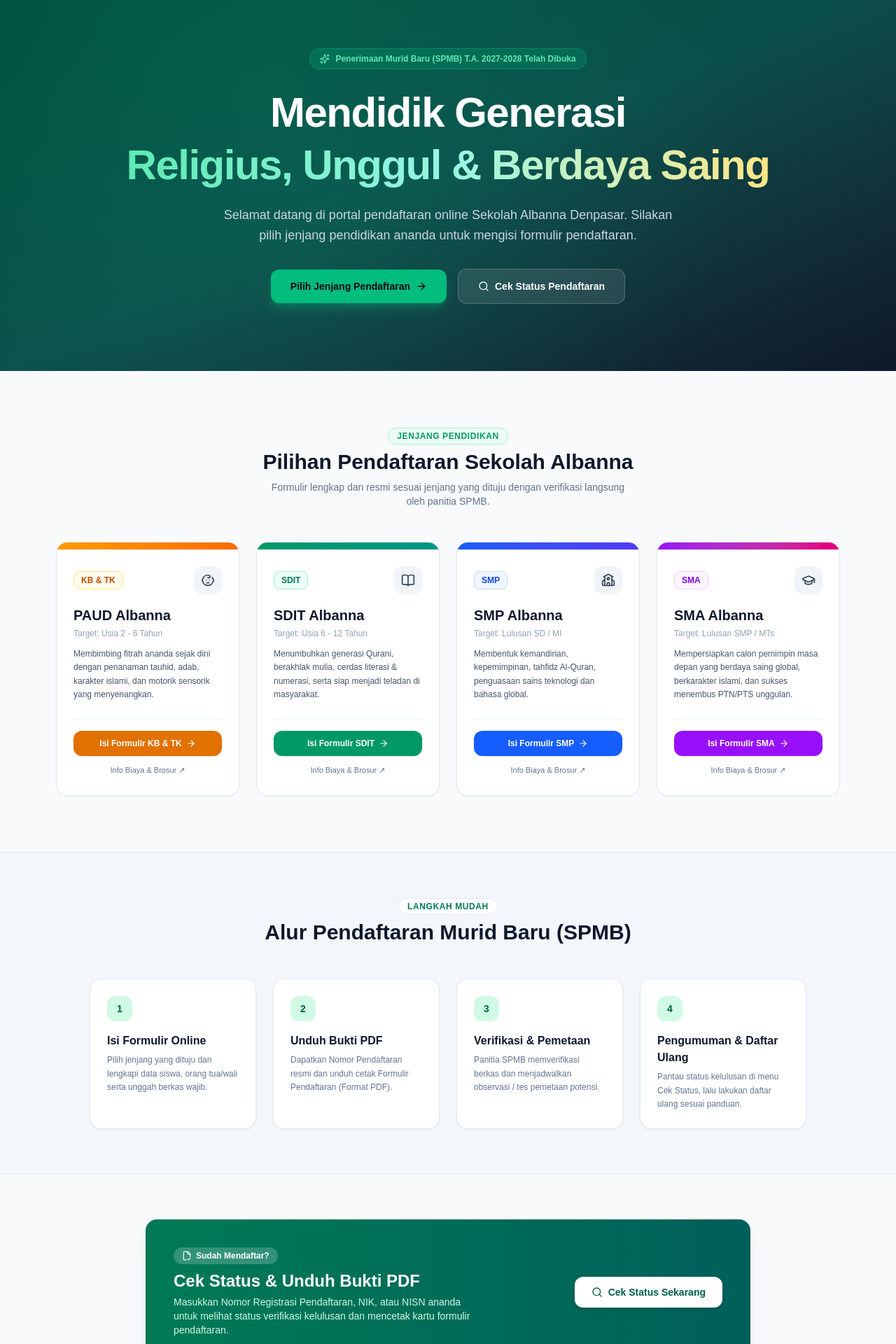
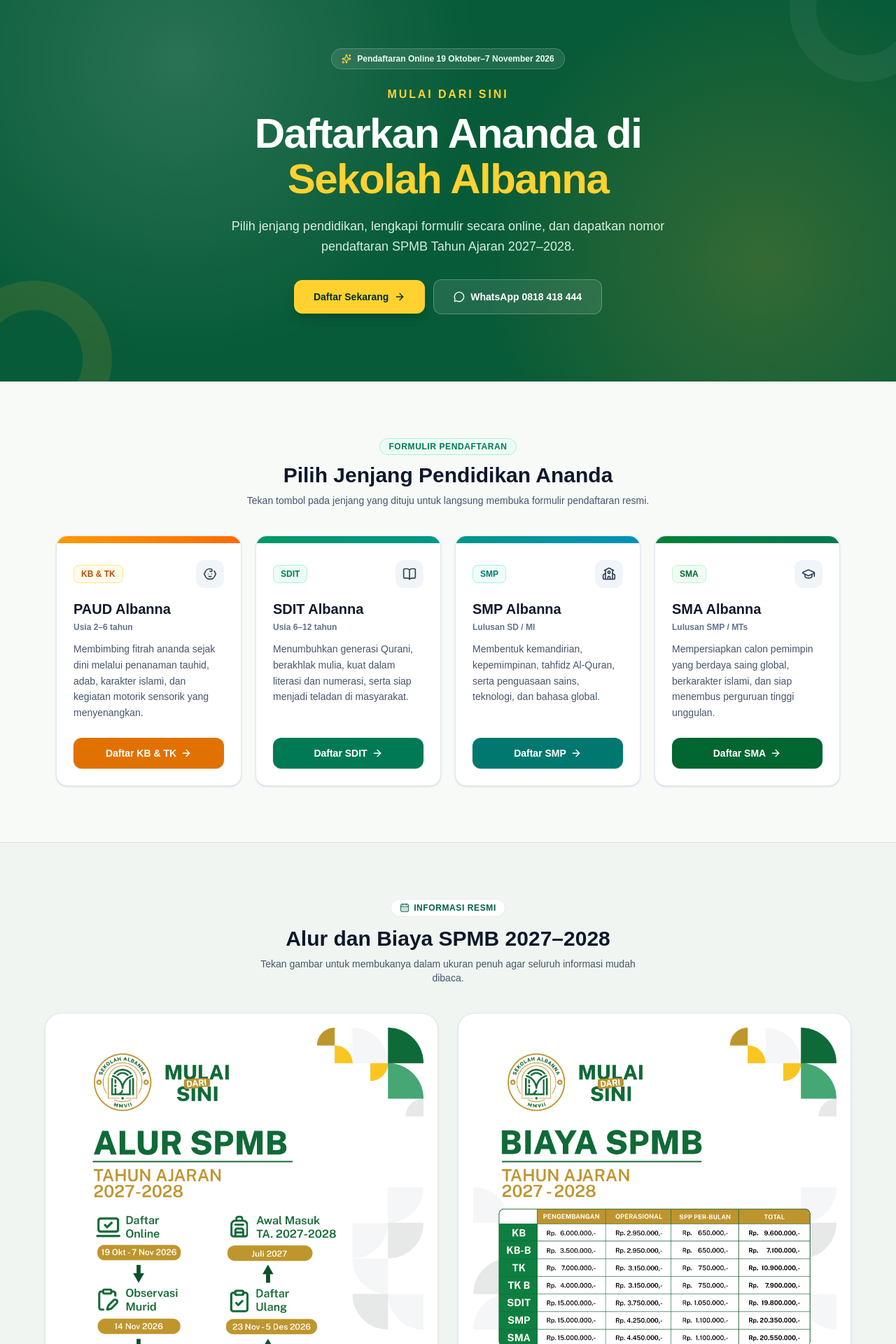
Before and after one commit to brofatkur/spmb-albanna, a Next.js app: page / in a window 1280 px wide. Shown: the part 100-2020 px from the top of the page at 70% size. Built offline with nearby package versions, Linux system fonts and the light colour scheme.

Commit message:
Update SPMB landing page and registration CTAs

```diff
--- a/src/app/page.tsx
+++ b/src/app/page.tsx
@@ -1,20 +1,20 @@
 import React from 'react';
+import Image from 'next/image';
 import Link from 'next/link';
 import Navbar from '@/components/Navbar';
 import Footer from '@/components/Footer';
 import {
-  GraduationCap,
+  ArrowRight,
   Baby,
   BookOpen,
+  CalendarDays,
+  ExternalLink,
+  FileCheck2,
+  GraduationCap,
+  MessageCircle,
   School,
-  ArrowRight,
-  CheckCircle,
-  FileCheck2,
   Search,
-  FileText,
-  Calendar,
   Sparkles,
-  PhoneCall
 } from 'lucide-react';
 
 export const metadata = {
@@ -22,256 +22,155 @@ export const metadata = {
   description: 'Portal Resmi Sistem Penerimaan Murid Baru (SPMB) PAUD, SDIT, SMP, SMA Sekolah Albanna Denpasar.',
 };
 
-export default function HomePage() {
+const whatsappUrl =
+  'https://wa.me/62818418444?text=Assalamu%27alaikum%2C%20saya%20ingin%20bertanya%20tentang%20SPMB%20Sekolah%20Albanna%202027-2028.';
+
 const jenjangList = [
   {
-      id: 'paud',
-      slug: '/spmb-paud',
-      badge: 'KB & TK',
-      name: 'PAUD Albanna',
-      desc: 'Membimbing fitrah ananda sejak dini dengan penanaman tauhid, adab, karakter islami, dan motorik sensorik yang menyenangkan.',
-      color: 'from-amber-500 to-orange-500',
-      bgColor: 'bg-amber-50 text-amber-700 border-amber-200',
-      btnColor: 'bg-amber-600 hover:bg-amber-700 text-white',
-      icon: Baby,
-      usia: 'Usia 2 - 6 Tahun',
-      brochure: 'https://albanna.sch.id/spmb-paud/',
+    id: 'paud', slug: '/spmb-paud', badge: 'KB & TK', name: 'PAUD Albanna',
+    desc: 'Membimbing fitrah ananda sejak dini melalui penanaman tauhid, adab, karakter islami, dan kegiatan motorik sensorik yang menyenangkan.',
+    color: 'from-amber-500 to-orange-500', bgColor: 'bg-amber-50 text-amber-700 border-amber-200',
+    btnColor: 'bg-amber-600 hover:bg-amber-700 focus-visible:ring-amber-500', icon: Baby, usia: 'Usia 2–6 tahun',
   },
   {
-      id: 'sd',
-      slug: '/spmb-sdit',
-      badge: 'SDIT',
-      name: 'SDIT Albanna',
-      desc: 'Menumbuhkan generasi Qurani, berakhlak mulia, cerdas literasi & numerasi, serta siap menjadi teladan di masyarakat.',
-      color: 'from-emerald-600 to-teal-600',
-      bgColor: 'bg-emerald-50 text-emerald-700 border-emerald-200',
-      btnColor: 'bg-emerald-600 hover:bg-emerald-700 text-white',
-      icon: BookOpen,
-      usia: 'Usia 6 - 12 Tahun',
-      brochure: 'https://albanna.sch.id/spmb-sdit/',
+    id: 'sd', slug: '/spmb-sdit', badge: 'SDIT', name: 'SDIT Albanna',
+    desc: 'Menumbuhkan generasi Qurani, berakhlak mulia, kuat dalam literasi dan numerasi, serta siap menjadi teladan di masyarakat.',
+    color: 'from-emerald-600 to-teal-600', bgColor: 'bg-emerald-50 text-emerald-700 border-emerald-200',
+    btnColor: 'bg-emerald-700 hover:bg-emerald-800 focus-visible:ring-emerald-500', icon: BookOpen, usia: 'Usia 6–12 tahun',
   },
   {
-      id: 'smp',
-      slug: '/spmb-smp',
-      badge: 'SMP',
-      name: 'SMP Albanna',
-      desc: 'Membentuk kemandirian, kepemimpinan, tahfidz Al-Quran, penguasaan sains teknologi dan bahasa global.',
-      color: 'from-blue-600 to-indigo-600',
-      bgColor: 'bg-blue-50 text-blue-700 border-blue-200',
-      btnColor: 'bg-blue-600 hover:bg-blue-700 text-white',
-      icon: School,
-      usia: 'Lulusan SD / MI',
-      brochure: 'https://albanna.sch.id/spmb-smp/',
+    id: 'smp', slug: '/spmb-smp', badge: 'SMP', name: 'SMP Albanna',
+    desc: 'Membentuk kemandirian, kepemimpinan, tahfidz Al-Quran, serta penguasaan sains, teknologi, dan bahasa global.',
+    color: 'from-teal-600 to-cyan-600', bgColor: 'bg-teal-50 text-teal-700 border-teal-200',
+    btnColor: 'bg-teal-700 hover:bg-teal-800 focus-visible:ring-teal-500', icon: School, usia: 'Lulusan SD / MI',
   },
   {
-      id: 'sma',
-      slug: '/spmb-sma',
-      badge: 'SMA',
-      name: 'SMA Albanna',
-      desc: 'Mempersiapkan calon pemimpin masa depan yang berdaya saing global, berkarakter islami, dan sukses menembus PTN/PTS unggulan.',
-      color: 'from-purple-600 to-pink-600',
-      bgColor: 'bg-purple-50 text-purple-700 border-purple-200',
-      btnColor: 'bg-purple-600 hover:bg-purple-700 text-white',
-      icon: GraduationCap,
-      usia: 'Lulusan SMP / MTs',
-      brochure: 'https://albanna.sch.id/spmb-sma/',
+    id: 'sma', slug: '/spmb-sma', badge: 'SMA', name: 'SMA Albanna',
+    desc: 'Mempersiapkan calon pemimpin yang berdaya saing global, berkarakter islami, dan siap menembus perguruan tinggi unggulan.',
+    color: 'from-green-700 to-emerald-700', bgColor: 'bg-green-50 text-green-800 border-green-200',
+    btnColor: 'bg-green-800 hover:bg-green-900 focus-visible:ring-green-500', icon: GraduationCap, usia: 'Lulusan SMP / MTs',
   },
 ];
 
-  const stepsFlow = [
-    {
-      num: '1',
-      title: 'Isi Formulir Online',
-      desc: 'Pilih jenjang yang dituju dan lengkapi data siswa, orang tua/wali serta unggah berkas wajib.',
-    },
-    {
-      num: '2',
-      title: 'Unduh Bukti PDF',
-      desc: 'Dapatkan Nomor Pendaftaran resmi dan unduh cetak Formulir Pendaftaran (Format PDF).',
-    },
-    {
-      num: '3',
-      title: 'Verifikasi & Pemetaan',
-      desc: 'Panitia SPMB memverifikasi berkas dan menjadwalkan observasi / tes pemetaan potensi.',
-    },
-    {
-      num: '4',
-      title: 'Pengumuman & Daftar Ulang',
-      desc: 'Pantau status kelulusan di menu Cek Status, lalu lakukan daftar ulang sesuai panduan.',
-    },
-  ];
-
+export default function HomePage() {
   return (
-    <div className="min-h-screen bg-slate-50 flex flex-col justify-between">
+    <div className="min-h-screen bg-[#f8faf8] flex flex-col justify-between pb-20 md:pb-0">
       <Navbar />
-
       <main>
-        {/* HERO SECTION */}
-        <section className="relative overflow-hidden bg-gradient-to-br from-emerald-900 via-teal-900 to-slate-900 text-white py-16 md:py-24 px-4">
-          <div className="absolute inset-0 bg-[radial-gradient(circle_at_30%_30%,rgba(16,185,129,0.15),transparent_70%)] pointer-events-none" />
-
+        <section className="relative overflow-hidden bg-[#075b38] text-white px-4 py-16 md:py-24">
+          <div className="absolute inset-0 bg-[radial-gradient(circle_at_20%_20%,rgba(255,255,255,0.14),transparent_38%),radial-gradient(circle_at_85%_70%,rgba(202,155,38,0.23),transparent_35%)] pointer-events-none" />
+          <div className="absolute -right-14 -top-16 h-52 w-52 rounded-full border-[38px] border-white/5" />
+          <div className="absolute -bottom-20 -left-16 h-56 w-56 rounded-full border-[42px] border-[#d0a32c]/15" />
           <div className="max-w-5xl mx-auto text-center relative z-10">
-            <div className="inline-flex items-center gap-2 px-3.5 py-1.5 rounded-full bg-emerald-500/20 border border-emerald-400/30 text-emerald-300 text-xs font-semibold mb-6">
-              <Sparkles className="w-3.5 h-3.5" />
-              <span>Penerimaan Murid Baru (SPMB) T.A. 2027-2028 Telah Dibuka</span>
+            <div className="inline-flex items-center gap-2 px-3.5 py-1.5 rounded-full bg-white/10 border border-white/20 text-emerald-50 text-xs font-semibold mb-6">
+              <Sparkles className="w-3.5 h-3.5 text-amber-300" />
+              <span>Pendaftaran Online 19 Oktober–7 November 2026</span>
             </div>
-
-            <h1 className="text-3xl md:text-5xl lg:text-6xl font-black tracking-tight leading-tight">
-              Mendidik Generasi <br />
-              <span className="text-transparent bg-clip-text bg-gradient-to-r from-emerald-300 via-teal-200 to-amber-200">
-                Religius, Unggul & Berdaya Saing
-              </span>
+            <p className="text-amber-300 text-sm md:text-base font-extrabold tracking-[0.18em] uppercase mb-3">Mulai dari sini</p>
+            <h1 className="text-3xl md:text-5xl lg:text-6xl font-black tracking-tight leading-[1.08] max-w-4xl mx-auto">
+              Daftarkan Ananda di<br /><span className="text-amber-300">Sekolah Albanna</span>
             </h1>
-
-            <p className="mt-5 text-slate-300 text-base md:text-lg max-w-2xl mx-auto leading-relaxed">
-              Selamat datang di portal pendaftaran online Sekolah Albanna Denpasar. Silakan pilih jenjang pendidikan ananda untuk mengisi formulir pendaftaran.
+            <p className="mt-5 text-emerald-50/90 text-base md:text-lg max-w-2xl mx-auto leading-relaxed">
+              Pilih jenjang pendidikan, lengkapi formulir secara online, dan dapatkan nomor pendaftaran SPMB Tahun Ajaran 2027–2028.
             </p>
-
-            {/* Quick Actions */}
-            <div className="mt-8 flex flex-wrap items-center justify-center gap-4">
-              <a
-                href="#jenjang-section"
-                className="px-7 py-3.5 rounded-xl bg-emerald-500 hover:bg-emerald-400 text-slate-950 font-bold text-sm shadow-lg shadow-emerald-500/30 transition flex items-center gap-2"
-              >
-                Pilih Jenjang Pendaftaran
-                <ArrowRight className="w-4 h-4" />
+            <div className="mt-8 flex flex-col sm:flex-row items-stretch sm:items-center justify-center gap-3">
+              <a href="#jenjang-section" className="px-7 py-3.5 rounded-xl bg-amber-300 hover:bg-amber-200 text-emerald-950 font-extrabold text-sm shadow-lg shadow-black/15 transition flex items-center justify-center gap-2 focus-visible:outline-none focus-visible:ring-2 focus-visible:ring-white">
+                Daftar Sekarang <ArrowRight className="w-4 h-4" />
               </a>
-              <Link
-                href="/cek-status"
-                className="px-7 py-3.5 rounded-xl bg-white/10 hover:bg-white/20 text-white font-semibold text-sm backdrop-blur-sm border border-white/20 transition flex items-center gap-2"
-              >
-                <Search className="w-4 h-4" />
-                Cek Status Pendaftaran
-              </Link>
+              <a href={whatsappUrl} target="_blank" rel="noreferrer" className="px-7 py-3.5 rounded-xl bg-white/10 hover:bg-white/20 text-white font-bold text-sm backdrop-blur-sm border border-white/25 transition flex items-center justify-center gap-2 focus-visible:outline-none focus-visible:ring-2 focus-visible:ring-white">
+                <MessageCircle className="w-4 h-4" /> WhatsApp 0818 418 444
+              </a>
             </div>
           </div>
         </section>
 
-        {/* 4 JENJANG CARDS */}
-        <section id="jenjang-section" className="py-16 md:py-20 px-4 max-w-6xl mx-auto">
-          <div className="text-center mb-12">
-            <span className="text-xs font-bold uppercase tracking-wider text-emerald-600 bg-emerald-50 px-3 py-1 rounded-full border border-emerald-200">
-              Jenjang Pendidikan
-            </span>
-            <h2 className="text-2xl md:text-3xl font-extrabold text-slate-900 mt-2">
-              Pilihan Pendaftaran Sekolah Albanna
-            </h2>
-            <p className="text-slate-500 text-sm max-w-lg mx-auto mt-2">
-              Formulir lengkap dan resmi sesuai jenjang yang dituju dengan verifikasi langsung oleh panitia SPMB.
-            </p>
+        <section id="jenjang-section" className="scroll-mt-24 py-16 md:py-20 px-4 max-w-6xl mx-auto">
+          <div className="text-center mb-10">
+            <span className="text-xs font-bold uppercase tracking-wider text-emerald-700 bg-emerald-50 px-3 py-1 rounded-full border border-emerald-200">Formulir Pendaftaran</span>
+            <h2 className="text-2xl md:text-3xl font-extrabold text-slate-900 mt-3">Pilih Jenjang Pendidikan Ananda</h2>
+            <p className="text-slate-600 text-sm max-w-xl mx-auto mt-2">Tekan tombol pada jenjang yang dituju untuk langsung membuka formulir pendaftaran resmi.</p>
           </div>
-
-          <div className="grid grid-cols-1 md:grid-cols-2 lg:grid-cols-4 gap-6">
+          <div className="grid grid-cols-1 sm:grid-cols-2 lg:grid-cols-4 gap-5">
             {jenjangList.map((item) => {
               const IconComp = item.icon;
               return (
-                <div
-                  key={item.id}
-                  className="bg-white rounded-2xl border border-slate-200 shadow-xs hover:shadow-xl transition-all duration-300 flex flex-col justify-between overflow-hidden group"
-                >
+                <article key={item.id} className="bg-white rounded-2xl border border-slate-200 shadow-sm hover:-translate-y-1 hover:shadow-xl transition-all duration-300 flex flex-col overflow-hidden group">
                   <div className={`h-2.5 bg-gradient-to-r ${item.color}`} />
                   <div className="p-6 flex-1 flex flex-col">
                     <div className="flex items-center justify-between mb-4">
-                      <span className={`px-2.5 py-1 text-xs font-bold rounded-lg border ${item.bgColor}`}>
-                        {item.badge}
-                      </span>
-                      <div className="w-10 h-10 rounded-xl bg-slate-100 flex items-center justify-center text-slate-700 group-hover:scale-110 transition">
-                        <IconComp className="w-5 h-5" />
+                      <span className={`px-2.5 py-1 text-xs font-bold rounded-lg border ${item.bgColor}`}>{item.badge}</span>
+                      <div className="w-10 h-10 rounded-xl bg-slate-100 flex items-center justify-center text-slate-700 group-hover:scale-110 transition"><IconComp className="w-5 h-5" aria-hidden="true" /></div>
                     </div>
+                    <h3 className="text-xl font-bold text-slate-900 group-hover:text-emerald-700 transition">{item.name}</h3>
+                    <p className="text-xs text-slate-500 font-semibold mt-1">{item.usia}</p>
+                    <p className="text-sm text-slate-600 mt-3 leading-relaxed flex-1">{item.desc}</p>
+                    <Link href={item.slug} className={`mt-6 w-full py-3 rounded-xl font-bold text-sm text-white flex items-center justify-center gap-1.5 shadow-sm transition focus-visible:outline-none focus-visible:ring-2 focus-visible:ring-offset-2 ${item.btnColor}`}>
+                      Daftar {item.badge} <ArrowRight className="w-4 h-4" aria-hidden="true" />
+                    </Link>
                   </div>
-
-                    <h3 className="text-xl font-bold text-slate-900 group-hover:text-emerald-700 transition">
-                      {item.name}
-                    </h3>
-                    <p className="text-xs text-slate-400 font-medium mt-1">
-                      Target: {item.usia}
-                    </p>
-
-                    <p className="text-xs text-slate-600 mt-3 leading-relaxed flex-1">
-                      {item.desc}
-                    </p>
-
-                    <div className="mt-6 pt-4 border-t border-slate-100 flex flex-col gap-2">
-                      <Link
-                        href={item.slug}
-                        className={`w-full py-2.5 rounded-xl font-semibold text-xs flex items-center justify-center gap-1.5 shadow-sm transition ${item.btnColor}`}
-                      >
-                        Isi Formulir {item.badge}
-                        <ArrowRight className="w-3.5 h-3.5" />
-                      </Link>
-                      <a
-                        href={item.brochure}
-                        target="_blank"
-                        rel="noreferrer"
-                        className="text-center text-[11px] font-medium text-slate-500 hover:text-slate-800 transition py-1"
-                      >
-                        Info Biaya & Brosur ↗
-                      </a>
-                    </div>
-                  </div>
-                </div>
+                </article>
               );
             })}
           </div>
         </section>
 
-        {/* ALUR PENDAFTARAN */}
-        <section className="bg-slate-100/70 border-y border-slate-200 py-16 px-4">
-          <div className="max-w-5xl mx-auto">
-            <div className="text-center mb-12">
-              <span className="text-xs font-bold uppercase tracking-wider text-emerald-700 bg-white px-3 py-1 rounded-full border border-slate-200">
-                Langkah Mudah
-              </span>
-              <h2 className="text-2xl md:text-3xl font-extrabold text-slate-900 mt-2">
-                Alur Pendaftaran Murid Baru (SPMB)
-              </h2>
+        <section className="bg-[#f1f5f1] border-y border-emerald-900/10 py-16 md:py-20 px-4">
+          <div className="max-w-6xl mx-auto">
+            <div className="text-center mb-10">
+              <span className="inline-flex items-center gap-1.5 text-xs font-bold uppercase tracking-wider text-emerald-800 bg-white px-3 py-1 rounded-full border border-emerald-900/10"><CalendarDays className="w-3.5 h-3.5" /> Informasi Resmi</span>
+              <h2 className="text-2xl md:text-3xl font-extrabold text-slate-900 mt-3">Alur dan Biaya SPMB 2027–2028</h2>
+              <p className="text-slate-600 text-sm max-w-xl mx-auto mt-2">Tekan gambar untuk membukanya dalam ukuran penuh agar seluruh informasi mudah dibaca.</p>
             </div>
-
-            <div className="grid grid-cols-1 sm:grid-cols-2 lg:grid-cols-4 gap-6">
-              {stepsFlow.map((step) => (
-                <div key={step.num} className="bg-white p-6 rounded-2xl border border-slate-200 shadow-xs relative">
-                  <span className="w-9 h-9 rounded-xl bg-emerald-100 text-emerald-800 font-black flex items-center justify-center text-sm mb-4">
-                    {step.num}
-                  </span>
-                  <h3 className="font-bold text-slate-900 text-base mb-1.5">
-                    {step.title}
-                  </h3>
-                  <p className="text-xs text-slate-500 leading-relaxed">
-                    {step.desc}
-                  </p>
+            <div className="grid grid-cols-1 lg:grid-cols-2 gap-7 items-start">
+              <InfoImage src="/spmb/alur-spmb-2027-2028.png" title="Alur SPMB" description="Jadwal proses penerimaan murid baru." alt="Alur SPMB Sekolah Albanna Tahun Ajaran 2027–2028" />
+              <InfoImage src="/spmb/biaya-spmb-2027-2028.png" title="Biaya SPMB" description="Rincian biaya setiap jenjang pendidikan." alt="Biaya SPMB Sekolah Albanna Tahun Ajaran 2027–2028" />
             </div>
-              ))}
+            <div className="mt-10 bg-[#075b38] rounded-2xl px-6 py-7 md:px-9 md:py-8 text-white flex flex-col md:flex-row items-center justify-between gap-5 shadow-lg">
+              <div className="text-center md:text-left">
+                <h3 className="text-xl md:text-2xl font-black">Siap mendaftarkan ananda?</h3>
+                <p className="text-emerald-50/85 text-sm mt-1">Pilih jenjang di atas atau hubungi panitia jika membutuhkan bantuan.</p>
+              </div>
+              <div className="flex flex-col sm:flex-row w-full md:w-auto gap-3">
+                <a href="#jenjang-section" className="px-6 py-3 bg-amber-300 hover:bg-amber-200 text-emerald-950 rounded-xl font-extrabold text-sm transition flex items-center justify-center gap-2">Pilih Formulir <ArrowRight className="w-4 h-4" /></a>
+                <a href={whatsappUrl} target="_blank" rel="noreferrer" className="px-6 py-3 bg-white/10 hover:bg-white/20 border border-white/25 rounded-xl font-bold text-sm transition flex items-center justify-center gap-2"><MessageCircle className="w-4 h-4" /> 0818 418 444</a>
+              </div>
             </div>
           </div>
         </section>
 
-        {/* QUICK STATUS LOOKUP BANNER */}
         <section className="max-w-4xl mx-auto my-16 px-4">
-          <div className="bg-gradient-to-r from-emerald-700 to-teal-800 rounded-2xl p-8 md:p-10 text-white shadow-xl flex flex-col md:flex-row items-center justify-between gap-6">
+          <div className="bg-white rounded-2xl border border-emerald-900/10 p-8 md:p-10 shadow-lg flex flex-col md:flex-row items-center justify-between gap-6">
             <div>
-              <div className="inline-flex items-center gap-1.5 px-3 py-1 bg-white/20 rounded-full text-xs font-semibold mb-2">
-                <FileCheck2 className="w-3.5 h-3.5" />
-                <span>Sudah Mendaftar?</span>
+              <div className="inline-flex items-center gap-1.5 px-3 py-1 bg-emerald-50 text-emerald-800 rounded-full text-xs font-semibold mb-2"><FileCheck2 className="w-3.5 h-3.5" /><span>Sudah Mendaftar?</span></div>
+              <h3 className="text-2xl font-black text-slate-900">Cek Status & Unduh Bukti PDF</h3>
+              <p className="text-slate-600 text-xs md:text-sm max-w-md mt-1">Cari pendaftaran menggunakan nomor pendaftaran, NIK, NISN, atau nomor HP ayah dan ibu.</p>
             </div>
-              <h3 className="text-2xl font-black">
-                Cek Status & Unduh Bukti PDF
-              </h3>
-              <p className="text-emerald-100 text-xs md:text-sm max-w-md mt-1">
-                Masukkan Nomor Registrasi Pendaftaran, NIK, atau NISN ananda untuk melihat status verifikasi kelulusan dan mencetak kartu formulir pendaftaran.
-              </p>
-            </div>
-            <Link
-              href="/cek-status"
-              className="px-6 py-3 bg-white text-emerald-800 hover:bg-emerald-50 rounded-xl font-bold text-sm shadow-md transition shrink-0 flex items-center gap-2"
-            >
-              <Search className="w-4 h-4" />
-              Cek Status Sekarang
-            </Link>
+            <Link href="/cek-status" className="px-6 py-3 bg-emerald-700 text-white hover:bg-emerald-800 rounded-xl font-bold text-sm shadow-md transition shrink-0 flex items-center gap-2"><Search className="w-4 h-4" /> Cek Status</Link>
           </div>
         </section>
       </main>
+      <Footer />
 
-      <Footer />
+      <div className="fixed inset-x-0 bottom-0 z-50 border-t border-slate-200 bg-white/95 p-3 shadow-[0_-8px_30px_rgba(15,23,42,0.12)] backdrop-blur md:hidden">
+        <div className="grid grid-cols-[1fr_auto] gap-2 max-w-md mx-auto">
+          <a href="#jenjang-section" className="min-h-11 rounded-xl bg-emerald-700 px-4 py-2.5 text-center text-sm font-extrabold text-white flex items-center justify-center gap-2">Daftar Sekarang <ArrowRight className="w-4 h-4" /></a>
+          <a href={whatsappUrl} target="_blank" rel="noreferrer" aria-label="Hubungi panitia SPMB melalui WhatsApp" className="min-h-11 min-w-12 rounded-xl bg-[#25D366] px-3 py-2.5 text-white flex items-center justify-center"><MessageCircle className="w-5 h-5" /></a>
+        </div>
+      </div>
     </div>
   );
 }
+
+function InfoImage({ src, title, description, alt }: { src: string; title: string; description: string; alt: string }) {
+  return (
+    <figure className="bg-white rounded-3xl border border-slate-200 p-3 md:p-5 shadow-sm">
+      <a href={src} target="_blank" rel="noreferrer" className="group block overflow-hidden rounded-2xl bg-white focus-visible:outline-none focus-visible:ring-2 focus-visible:ring-emerald-600" aria-label={`Buka gambar ${title} 2027–2028 dalam ukuran penuh`}>
+        <Image src={src} alt={alt} width={1621} height={2026} sizes="(max-width: 1024px) 100vw, 50vw" className="w-full h-auto transition duration-300 group-hover:scale-[1.01]" />
+      </a>
+      <figcaption className="px-2 pt-4 pb-1 flex items-center justify-between gap-3">
+        <div><h3 className="font-extrabold text-slate-900">{title}</h3><p className="text-xs text-slate-500 mt-0.5">{description}</p></div>
+        <a href={src} target="_blank" rel="noreferrer" className="shrink-0 text-xs font-bold text-emerald-700 hover:text-emerald-900 flex items-center gap-1">Buka penuh <ExternalLink className="w-3.5 h-3.5" /></a>
+      </figcaption>
+    </figure>
+  );
+}
```
Also changed, not shown: public/spmb/alur-spmb-2027-2028.png (added), public/spmb/biaya-spmb-2027-2028.png (added). Lines whose indentation alone changed are shown as unchanged.
